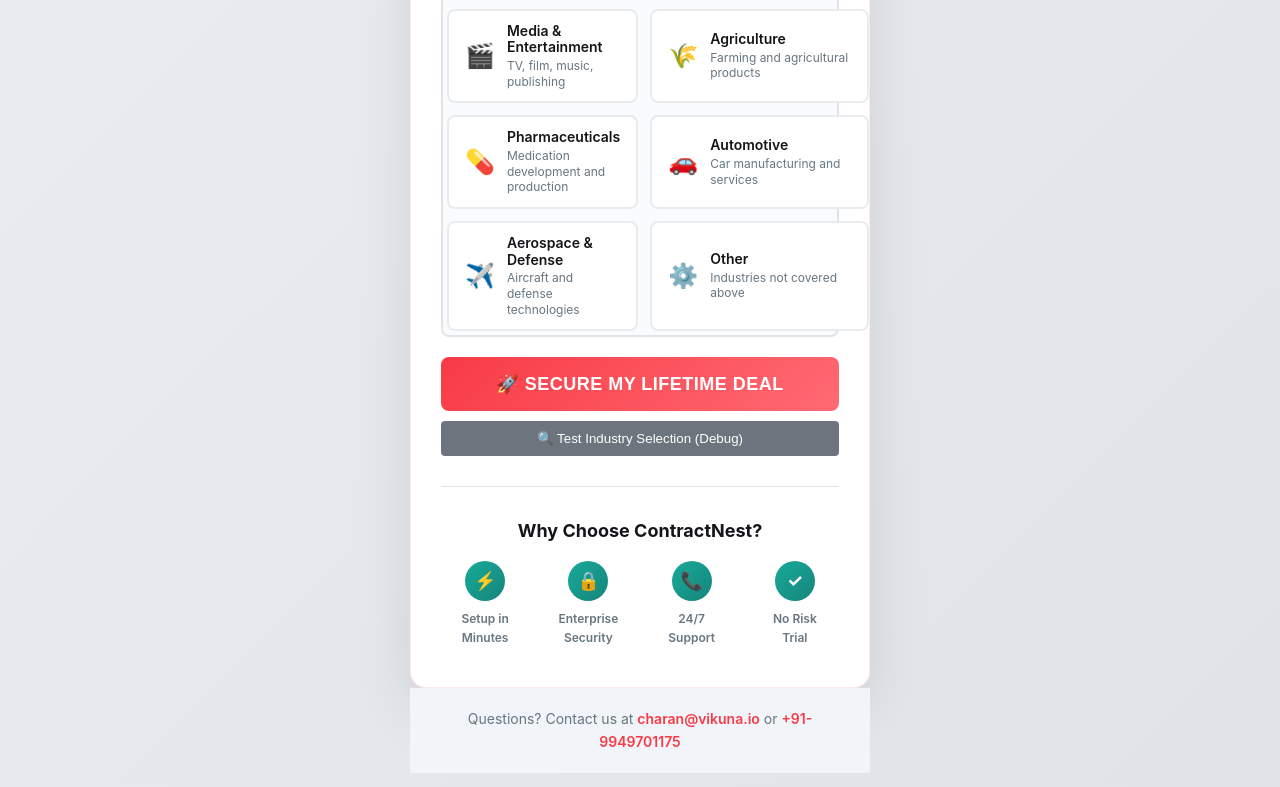
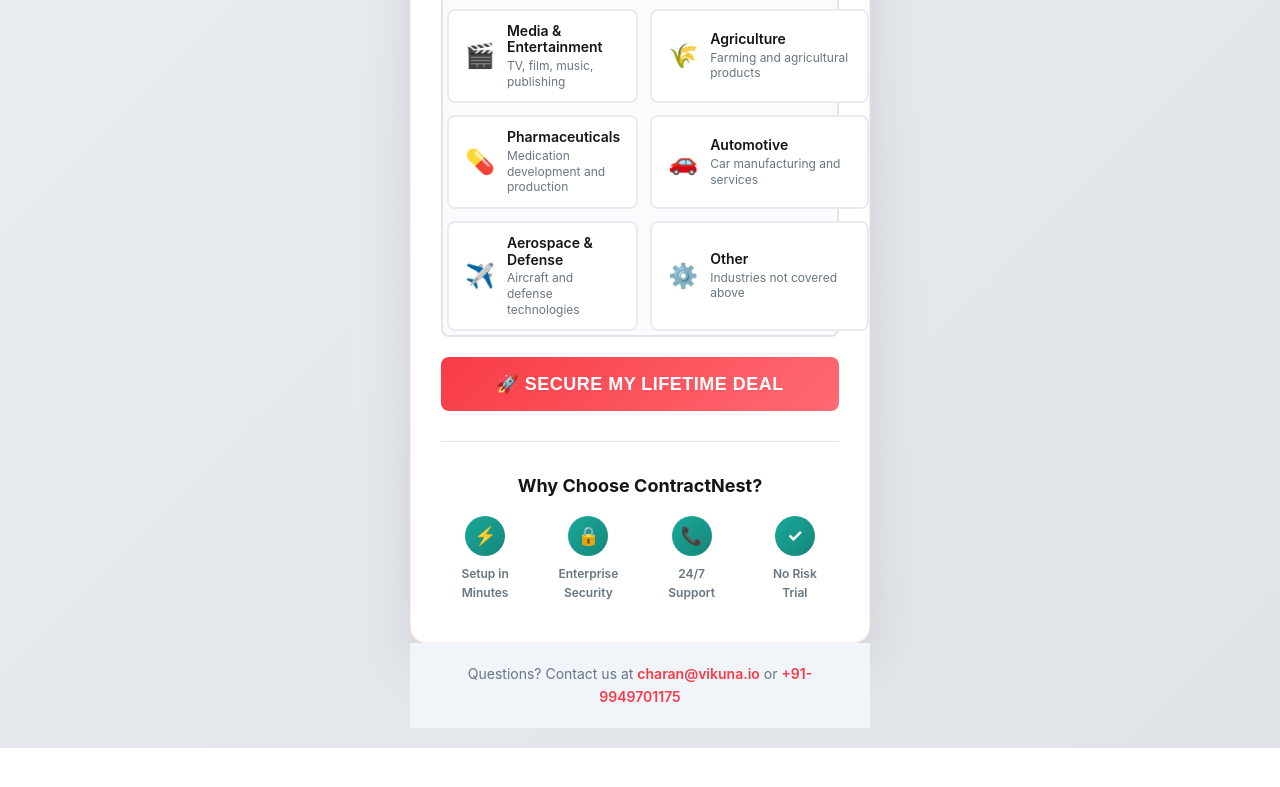
Before and after one commit to kamalcharan/contractlead, a plain HTML site: page index.html in a window 1280 px wide. Shown: the part 2005-2792 px from the top of the page. After the commit the page ends 2753 px from the top, so only its background shows below. Drawn offline with nearby package versions, Linux system fonts and the light colour scheme.

Commit message:
Update index.html
sdfdf

```diff
--- a/index.html
+++ b/index.html
@@ -708,11 +708,6 @@
                     <button type="submit" class="submit-btn" id="submitBtn">
                         🚀 Secure My Lifetime Deal
                     </button>
-
-                    <!-- Debug button - remove this later -->
-                    <button type="button" onclick="testIndustryStatus()" style="width: 100%; margin-top: 10px; padding: 10px; background: #6c757d; color: white; border: none; border-radius: 4px; cursor: pointer;">
-                        🔍 Test Industry Selection (Debug)
-                    </button>
                 </form>
 
                 <div id="messageContainer"></div>
@@ -748,7 +743,7 @@
 
     <script>
         // REPLACE THESE WITH YOUR ACTUAL SUPABASE CREDENTIALS
-  const SUPABASE_URL = 'https://uwyqhzotluikawcboldr.supabase.co'; // e.g., 'https://abcdefgh.supabase.co'
+      const SUPABASE_URL = 'https://uwyqhzotluikawcboldr.supabase.co'; // e.g., 'https://abcdefgh.supabase.co'
         const SUPABASE_ANON_KEY = 'eyJhbGciOiJIUzI1NiIsInR5cCI6IkpXVCJ9.eyJpc3MiOiJzdXBhYmFzZSIsInJlZiI6InV3eXFoem90bHVpa2F3Y2JvbGRyIiwicm9sZSI6ImFub24iLCJpYXQiOjE3NDQ4MjU1NDcsImV4cCI6MjA2MDQwMTU0N30.YB4k5XXubv8q4eMv0__VzmBX-B615qLu_ejHgpw_bIQ';
 
 
@@ -1110,23 +1105,6 @@
             });
         });
 
-        // Test function for debugging
-        function testIndustryStatus() {
-            console.log('=== INDUSTRY STATUS TEST ===');
-            console.log('Global selectedIndustry:', selectedIndustry);
-            console.log('Hidden input value:', document.getElementById('industry').value);
-
-            const selectedCard = document.querySelector('.industry-card.selected');
-            if (selectedCard) {
-                console.log('Selected card found:', selectedCard.getAttribute('data-value'));
-                console.log('Selected card classes:', selectedCard.className);
-            } else {
-                console.log('No selected card found');
-            }
-
-            alert(`Selected Industry: ${selectedIndustry || 'None'}\nInput Value: ${document.getElementById('industry').value || 'Empty'}`);
-        }
-
         // Track page load
         trackEvent('page_view', 'expo_landing');
 
```
